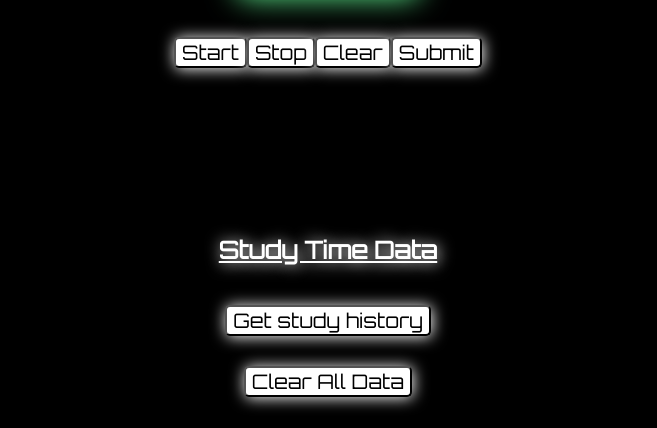
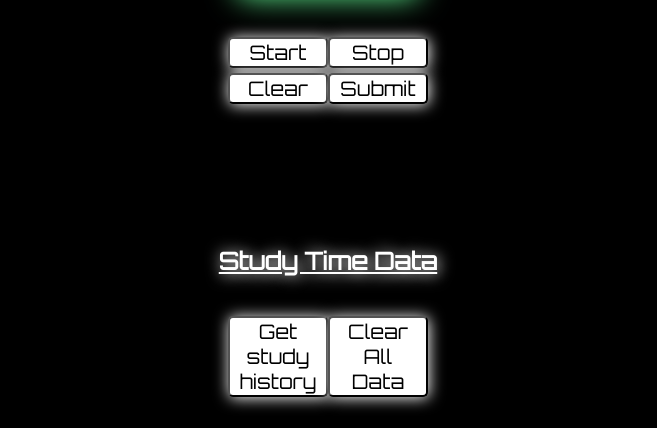
Before and after one commit to Pici1985/Timer, a plain HTML site: page index.html in a window 1280 px wide. Shown: the part 372-800 px from the top of the page, without its empty margins (312-969 px from the left). Drawn offline with Linux system fonts and the light colour scheme.

Commit message:
gombok
gombok

```diff
--- a/index.html
+++ b/index.html
@@ -29,6 +29,8 @@
             <div class="buttons">
                 <button class="btn" id="start" onclick="">Start</button>
                 <button class="btn" id="stop" onclick="">Stop</button>
+            </div>
+            <div class="buttons">
                 <button class="btn" id="clear" onclick="">Clear</button>
                 <button class="btn" id="submit" onclick="submit()">Submit</button>
             </div>
@@ -47,9 +49,6 @@
 
             <div class="buttons">
                 <button class="btn" id="get" onclick="getData()">Get study history</button>
-            </div>
-
-            <div class="buttons">
                 <button class="btn" id="get" onclick="document.location.reload(true)">Clear All Data</button>
             </div>
 
--- a/style.css
+++ b/style.css
@@ -40,8 +40,10 @@ body {
   margin: auto;
   display: flex;
   justify-content: space-evenly;
-  padding-bottom: 30px;
+  padding-bottom: 5px;
 }
+
+
 
 .btn {
     font-family: 'Orbitron', sans-serif;;
@@ -50,6 +52,7 @@ body {
     box-shadow: 1px 1px 15px white;
     background-color: white;
     color: black;
+    width: 100px;
 
 
 }
```
